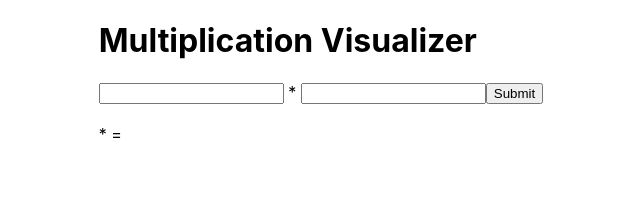
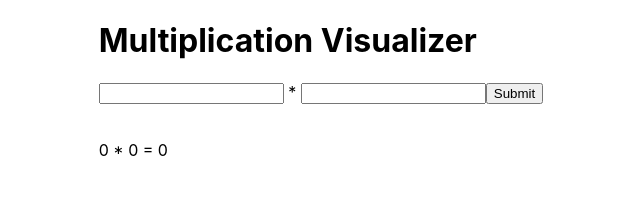
Before and after one commit to huyphung1602/multiplication-visualizer, a React (Create React App) app: page / in a window 1280 px wide. Shown: the top 214 px of the page, without its empty margins (319-959 px from the left). Built offline with nearby package versions, Linux system fonts and the light colour scheme.

Commit message:
Use flex-row, flex-column to render the rectangle. Update input handler

```diff
--- a/src/InputForm.js
+++ b/src/InputForm.js
@@ -20,7 +20,9 @@ class InputForm extends React.Component {
   };
 
   handleSubmit(event) {
-    this.props.onUpdateValues({ width: this.state.width, height: this.state.height });
+    const widthNum = this.state.width === '' ? 0 : this.state.width;
+    const heightNum = this.state.width === '' ? 0 : this.state.width;
+    this.props.onUpdateValues({ width: widthNum, height: heightNum });
     event.preventDefault();
   }
 
--- a/src/MulVisualizer.js
+++ b/src/MulVisualizer.js
@@ -3,7 +3,7 @@ import InputForm from "./InputForm"
 import Renderer from "./Renderer"
 
 class MulVisualizer extends React.Component {
-  state = { width: '', height: '' }
+  state = { width: 0, height: 0 }
 
   handleValues = (values) => {
     this.setState(values);
--- a/src/MultiplicationVisualizer.scss
+++ b/src/MultiplicationVisualizer.scss
@@ -14,10 +14,18 @@
   text-align: center;
 }
 
-.visualization-row:after {
-  clear: both;
-  content: "";
-  display: table;
+.rectangle-row {
+  display: flex;
+  flex-wrap: nowrap;
+  flex-direction: row;
+  align-content: center;
+}
+
+.rectangle-col {
+  display: flex;
+  flex-wrap: nowrap;
+  flex-direction: column;
+  align-content: center;
 }
 
 .visualization {
--- a/src/Renderer.js
+++ b/src/Renderer.js
@@ -5,7 +5,7 @@ import preRenderer from "./preRenderer"
 
 class Renderer extends React.Component {
   renderRect(height = 34, width = 34) {
-    const isZero = height === 0 || height === '' || width === 0 || width === '';
+    const isZero = height === 0 || width === 0;
     if (isZero) {
       return;
     }
@@ -20,18 +20,27 @@ class Renderer extends React.Component {
 
   renderRows(rows) {
     return rows.map (row =>
-      <div className="visualization-row">
+      <div className="rectangle-row">
         { this.renderCols(row) }
       </div>
     );
   }
 
-  renderFormula(rows) {
+  rightSideFormula(rows) {
     const colMul = col => `${col[0]}*${col[1]}`;
     const rowMul = row => row.map(x => colMul(x)).join(' + ');
     return rows.map(row => rowMul(row)).join(' + ');
   }
 
+  formula(width, height, rows) {
+    const isZero = height === 0 || width === 0;
+    const rightSide = width + ' * ' + height;
+    if (isZero) {
+      return `${rightSide} = 0`;
+    }
+
+    return `${rightSide} = ${this.rightSideFormula(rows)}`
+  }
 
   render() {
     const { width, height } = this.props.size;
@@ -40,8 +49,10 @@ class Renderer extends React.Component {
 
     return (
       <div className="visualization-board">
-        { this.renderRows(rows) }
-        <p>{`${width} * ${height} = ${this.renderFormula(rows)}`}</p>
+        <div className="rectangle-col">
+          { this.renderRows(rows) }
+        </div>
+        <p>{this.formula(width, height, rows)}</p>
       </div>
     );
   }
--- a/src/inputAnalyzer.js
+++ b/src/inputAnalyzer.js
@@ -9,4 +9,5 @@ function summandsArrays(width, height) {
   return [numToSummands(width), numToSummands(height)];
 }
 
-export default { summandsArrays, numToSummands };
+const inputAnalyzer = { summandsArrays, numToSummands }
+export default inputAnalyzer;
--- a/src/preRenderer.js
+++ b/src/preRenderer.js
@@ -6,4 +6,5 @@ function buildMatrix(arr) {
   return arr[1].map (x => mulMixer(arr[0], x));
 }
 
-export default { mulMixer, buildMatrix };
+const preRenderer = { mulMixer, buildMatrix };
+export default preRenderer;
```
